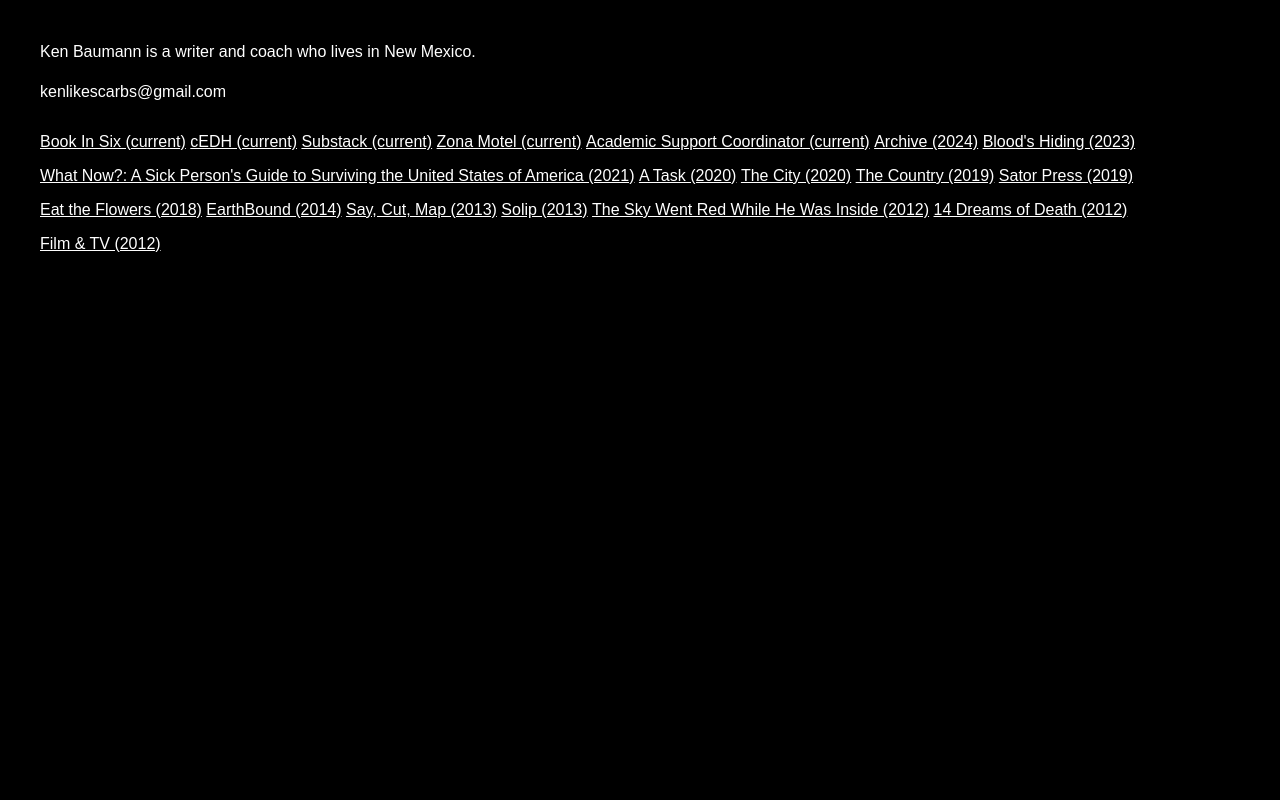
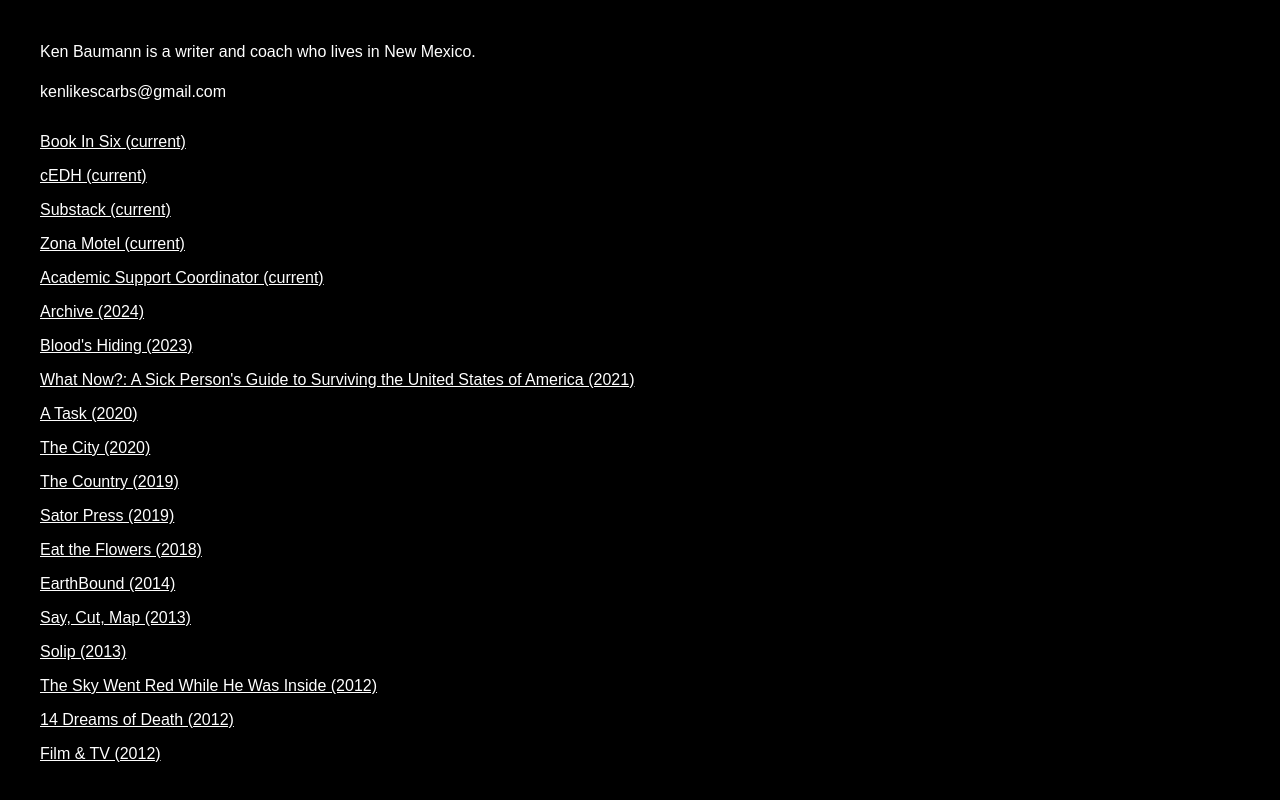
Before and after one commit to kenbaumann/kenbaumann.github.io, a plain HTML site: page index.html in a window 1280 px wide. Drawn offline with Linux system fonts and the light colour scheme.

Commit message:
Update index.html

```diff
--- a/index.html
+++ b/index.html
@@ -25,25 +25,25 @@
   <p>Ken Baumann is a writer and coach who lives in New Mexico.</p>
   <p>kenlikescarbs@gmail.com</p>
 
-  <a href="https://bookinsix.com">Book In Six (current)</a>
-  <a href="https://www.google.com/search?q=ken+baumann+cedh">cEDH (current)</a>
-  <a href="https://kenbaumann.substack.com/">Substack (current)</a>
-  <a href="https://zonamotel.substack.com/">Zona Motel (current)</a>
-  <a href="https://www.sjc.edu/">Academic Support Coordinator (current)</a>
-  <a href="https://kenbaumann.com/blog">Archive (2024)</a>
-  <a href="https://www.amazon.com/Bloods-Hiding-Lines-Lethia-Baumann/dp/1737577615">Blood's Hiding (2023)</a>
-  <a href="https://www.amazon.com/What-Now-Persons-Surviving-America/dp/1737577607">What Now?: A Sick Person's Guide to Surviving the United States of America (2021)</a>
-  <a href="https://kenbaumann.gumroad.com/l/atask">A Task (2020)</a>
-  <a href="https://www.amazon.com/City-Country-Ken-Baumann/dp/B085DSR5VB">The City (2020)</a>
-  <a href="https://www.amazon.com/Country-Ken-Baumann/dp/109180754X/">The Country (2019)</a>
-  <a href="https://twodollarradio.com/collections/sator-press">Sator Press (2019)</a>
-  <a href="https://twodollarradio.com/products/eat-the-flowers">Eat the Flowers (2018)</a>
-  <a href="https://bossfightbooks.com/products/earthbound-by-ken-baumann">EarthBound (2014)</a>
-  <a href="/saycutmap.pdf">Say, Cut, Map (2013)</a>
-  <a href="https://www.amazon.com/Solip-Ken-Baumann/dp/0985023546">Solip (2013)</a>
-  <a href="https://www.kiddiepunk.com/the_sky_went_red.htm">The Sky Went Red While He Was Inside (2012)</a>
-  <a href="https://www.goodreads.com/book/show/15712118-14-dreams-of-death">14 Dreams of Death (2012)</a>
-  <a href="https://www.imdb.com/name/nm1552976/">Film & TV (2012)</a>
+  <a href="https://bookinsix.com">Book In Six (current)</a><br>
+  <a href="https://www.google.com/search?q=ken+baumann+cedh">cEDH (current)</a><br>
+  <a href="https://kenbaumann.substack.com/">Substack (current)</a><br>
+  <a href="https://zonamotel.substack.com/">Zona Motel (current)</a><br>
+  <a href="https://www.sjc.edu/">Academic Support Coordinator (current)</a><br>
+  <a href="https://kenbaumann.com/blog">Archive (2024)</a><br>
+  <a href="https://www.amazon.com/Bloods-Hiding-Lines-Lethia-Baumann/dp/1737577615">Blood's Hiding (2023)</a><br>
+  <a href="https://www.amazon.com/What-Now-Persons-Surviving-America/dp/1737577607">What Now?: A Sick Person's Guide to Surviving the United States of America (2021)</a><br>
+  <a href="https://kenbaumann.gumroad.com/l/atask">A Task (2020)</a><br>
+  <a href="https://www.amazon.com/City-Country-Ken-Baumann/dp/B085DSR5VB">The City (2020)</a><br>
+  <a href="https://www.amazon.com/Country-Ken-Baumann/dp/109180754X/">The Country (2019)</a><br>
+  <a href="https://twodollarradio.com/collections/sator-press">Sator Press (2019)</a><br>
+  <a href="https://twodollarradio.com/products/eat-the-flowers">Eat the Flowers (2018)</a><br>
+  <a href="https://bossfightbooks.com/products/earthbound-by-ken-baumann">EarthBound (2014)</a><br>
+  <a href="/saycutmap.pdf">Say, Cut, Map (2013)</a><br>
+  <a href="https://www.amazon.com/Solip-Ken-Baumann/dp/0985023546">Solip (2013)</a><br>
+  <a href="https://www.kiddiepunk.com/the_sky_went_red.htm">The Sky Went Red While He Was Inside (2012)</a><br>
+  <a href="https://www.goodreads.com/book/show/15712118-14-dreams-of-death">14 Dreams of Death (2012)</a><br>
+  <a href="https://www.imdb.com/name/nm1552976/">Film & TV (2012)</a><br>
 
 </body>
 </html>
```
